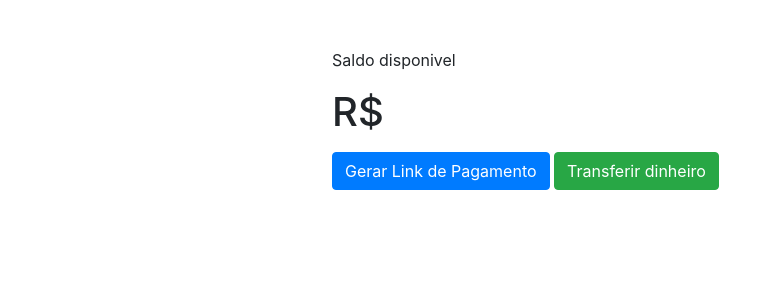
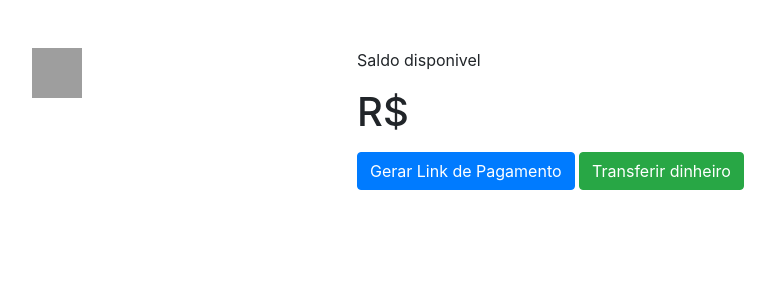
Before and after one commit to whzinn/saldata, a Flask app: template templates/inicio.html in a window 1280 px wide. Shown: the top 300 px of the page, without its empty margins (38-813 px from the left). Run offline with Flask 2, Linux system fonts and the light colour scheme; the template is opened without the code that fills it, so the values that code supplies are empty; some libraries are stand-ins or nearby versions; grey boxes are pictures that could not be loaded.

Commit message:
Update inicio.html

```diff
--- a/templates/inicio.html
+++ b/templates/inicio.html
@@ -9,7 +9,9 @@
 <body>
 
 <div class="container mt-5">
+
     <div class="row">
+        <img src="https://upload.wikimedia.org/wikipedia/commons/c/c8/Anarcho-capitalist_flag_AC.png" width="50" height="50">
         <p>{{cookie}}</p>
         <div class="col-md-6 mx-auto">
             <p>
```
